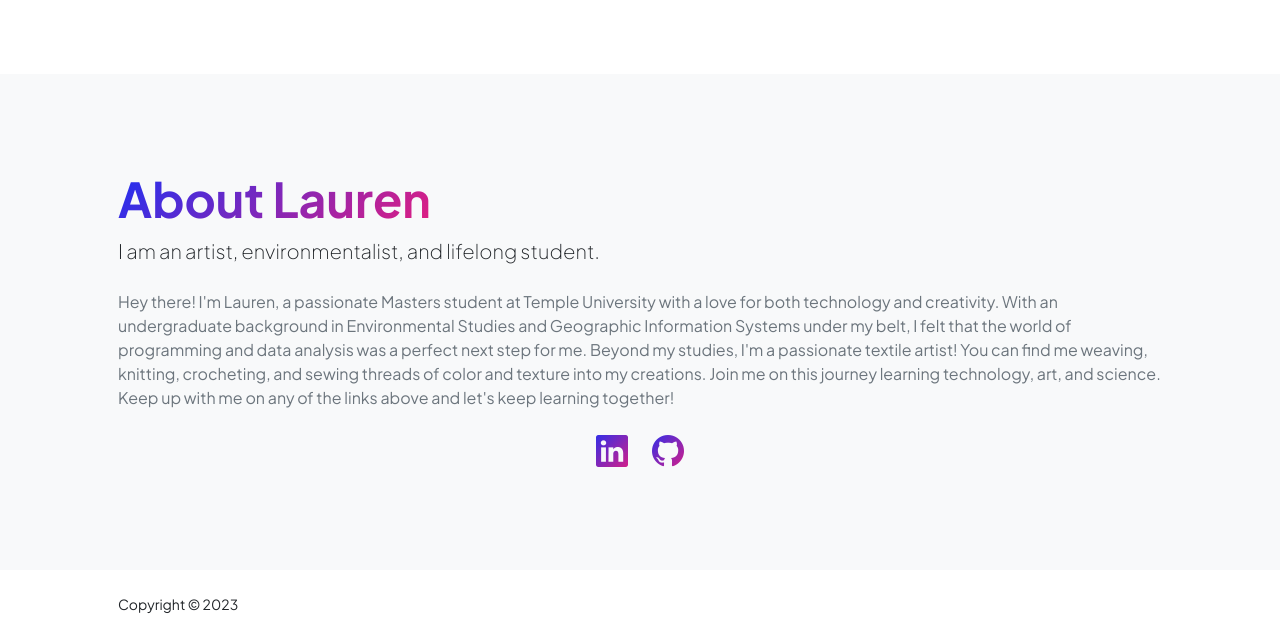
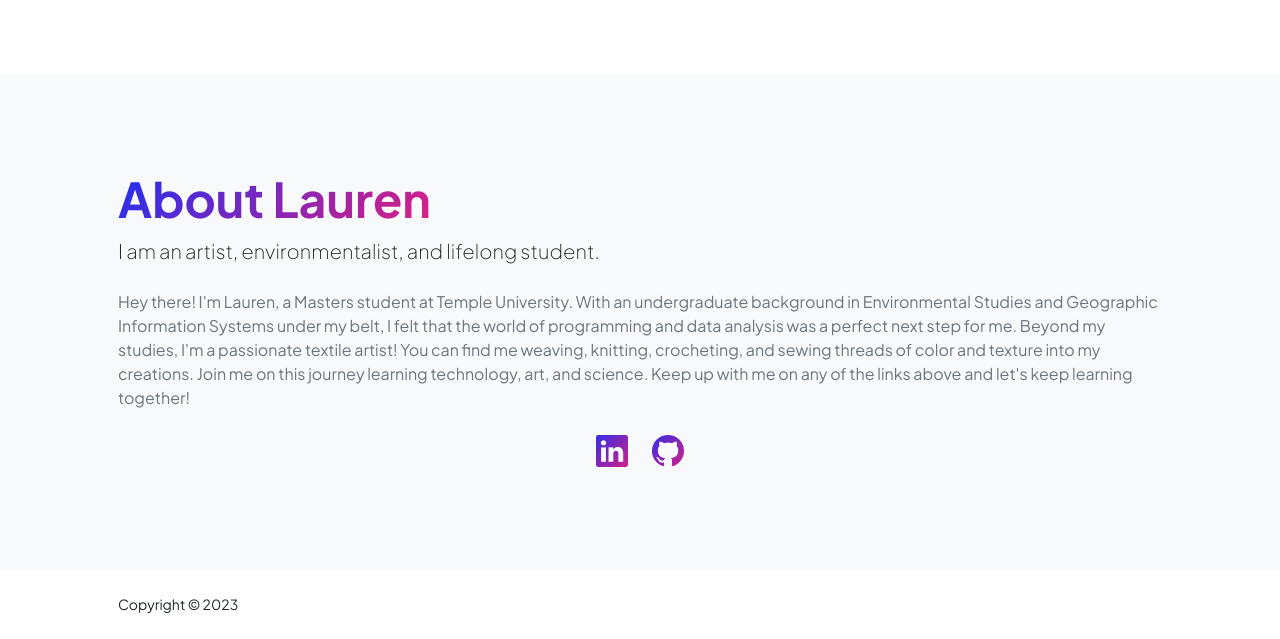
Before and after one commit to laurelbee/laurelbee, a plain HTML site: page index.html in a window 1280 px wide. Shown: the part 750-1389 px from the top of the page. Drawn offline with nearby package versions, Linux system fonts and the light colour scheme.

Commit message:
Update index.html

```diff
--- a/index.html
+++ b/index.html
@@ -124,7 +124,7 @@
                                 <h2 class="display-5 fw-bolder"><span class="text-gradient d-inline">About Lauren</span></h2>
                                 <p class="lead fw-light mb-4">I am an artist, environmentalist, and lifelong student. </p>
                                 <p class="text-muted">
-                                    Hey there! I'm Lauren, a passionate Masters student at Temple University with a love for both technology and creativity. With an undergraduate background in Environmental Studies and Geographic Information Systems under my belt, I felt that the world of programming and data analysis was a perfect next step for me.
+                                    Hey there! I'm Lauren, a Masters student at Temple University. With an undergraduate background in Environmental Studies and Geographic Information Systems under my belt, I felt that the world of programming and data analysis was a perfect next step for me.
 
                                     Beyond my studies, I'm a passionate textile artist! You can find me weaving, knitting, crocheting, and sewing threads of color and texture into my creations.
 
```
